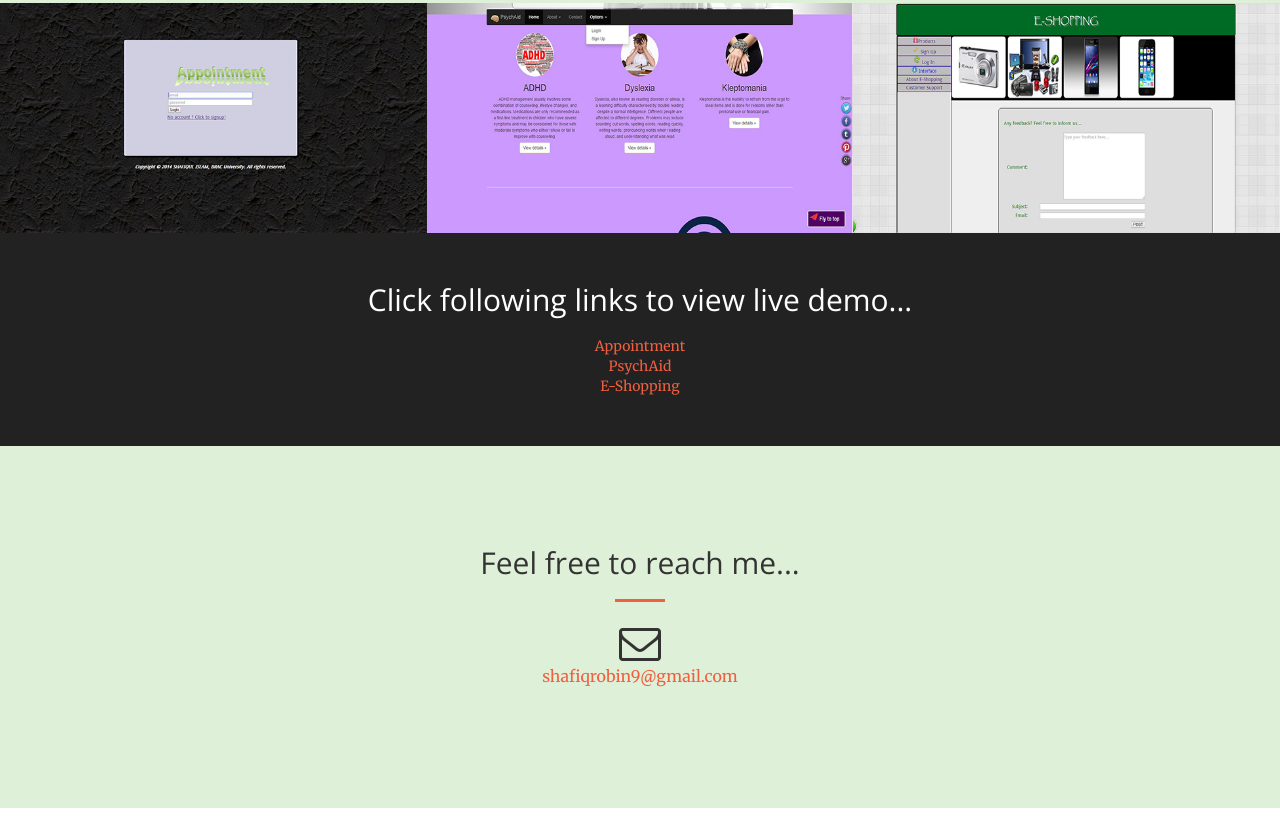
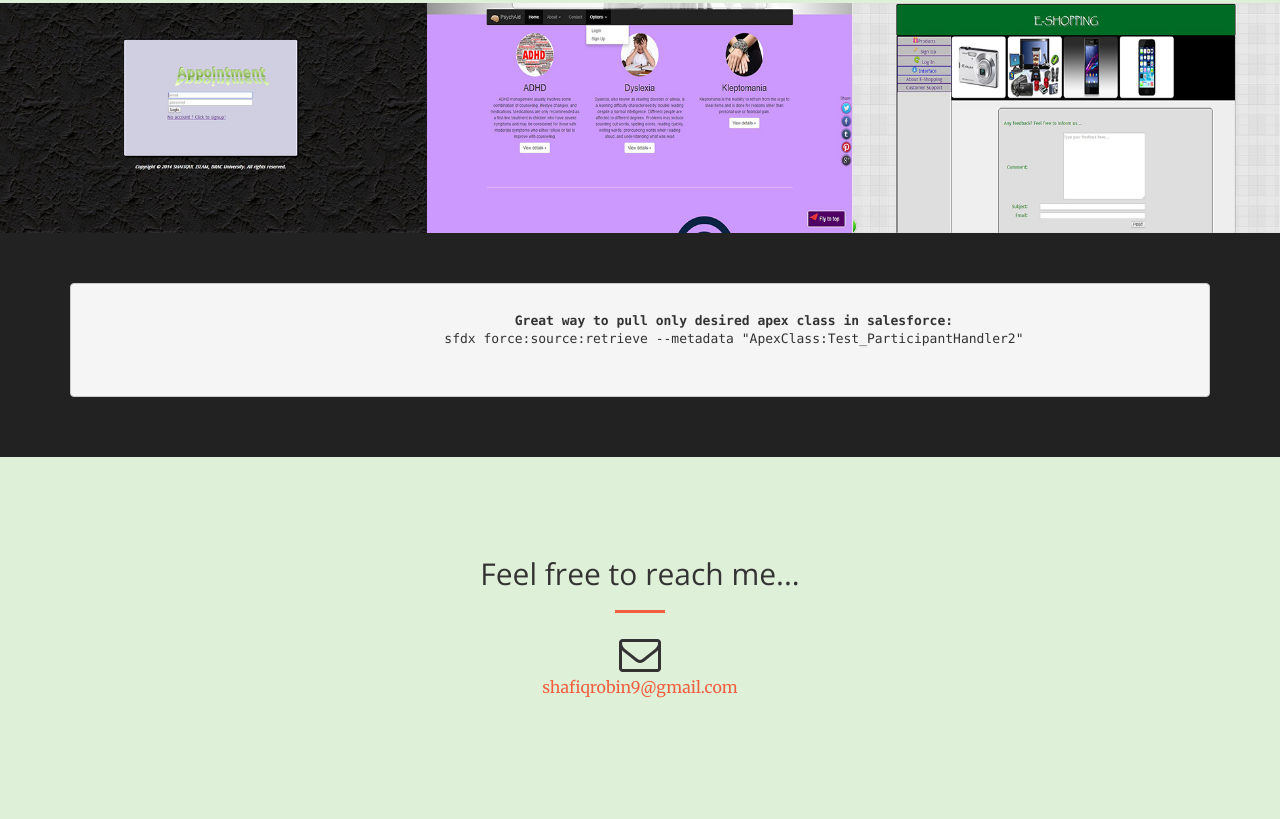
Before and after one commit to shafiq29/shafiq29.github.io, a plain HTML site: page index.html in a window 1280 px wide. Shown: the part 1983-2802 px from the top of the page. Drawn offline with nearby package versions, Linux system fonts and the light colour scheme.

Commit message:
update: usefull things

```diff
--- a/index.html
+++ b/index.html
@@ -224,13 +224,25 @@ Worked with Eclipse, Netbeans, Visual Studio, Sublime Text etc.
 
     <aside class="bg-dark">
         <div class="container text-center">
-            <div class="call-to-action">
+            <!-- <div class="call-to-action">
                 <h2>Click following links to view live demo...</h2>
                 <a href="http://codessence.bin404.com/interface_version_5/" class="portfolio-box" target="_blank"> Appointment</a>
                 <a href="http://codessence.bin404.com/PsychAid/index.php" class="portfolio-box" target="_blank"> PsychAid</a>
                 <a href="http://codessence.bin404.com/eShoping" class="portfolio-box" target="_blank"> E-Shopping</a>
 
+            </div> -->
+            <div class="call-to-action">
+
+                <pre>
+                    <code>
+                        <strong>Great way to pull only desired apex class in salesforce:</strong>
+                        sfdx force:source:retrieve --metadata "ApexClass:Test_ParticipantHandler2"
+                    </code>
+                </pre>
+
             </div>
+
+
         </div>
     </aside>
 
```
